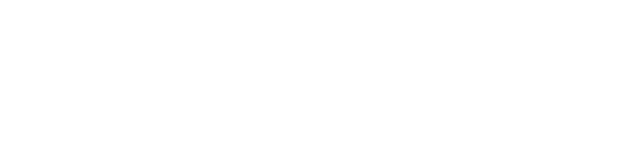
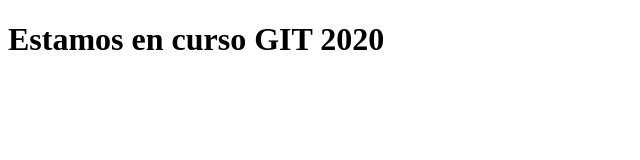
Before and after one commit to omarbotino/omarbotino, a plain HTML site: page index.html in a window 1280 px wide. Shown: the whole page, without its empty margins (0-640 px from the left). Drawn offline with Linux system fonts and the light colour scheme.

Commit message:
segundo commmit

```diff
--- a/index.html
+++ b/index.html
@@ -6,6 +6,6 @@
     <title>Document</title>
 </head>
 <body>
-
+    <h1>Estamos en curso GIT 2020</h1>
 </body>
 </html>
```
